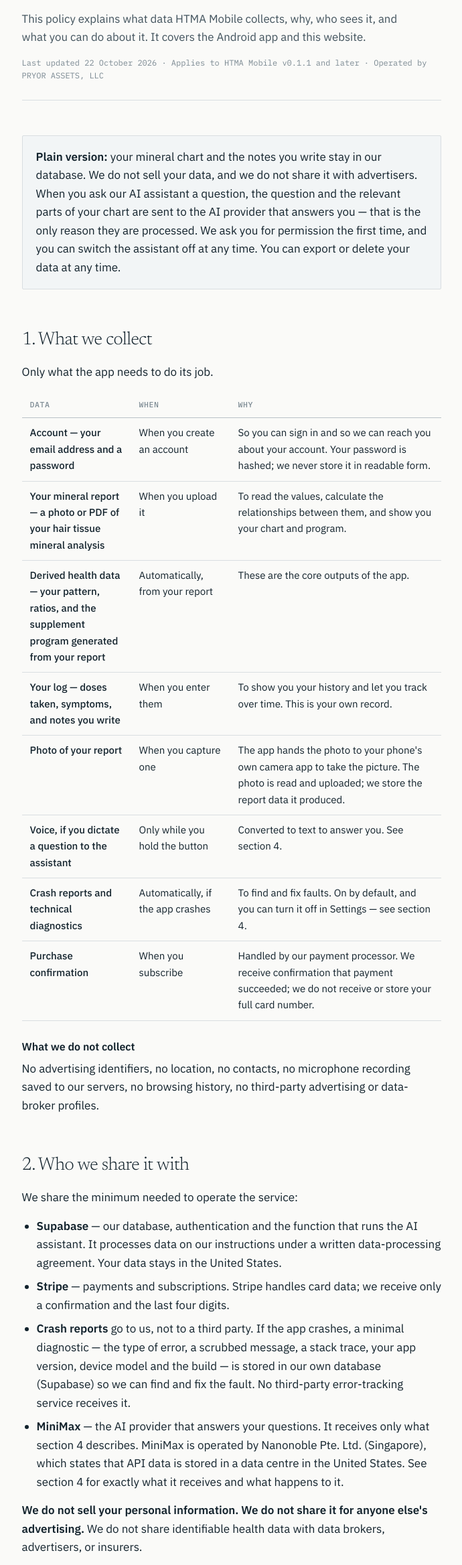
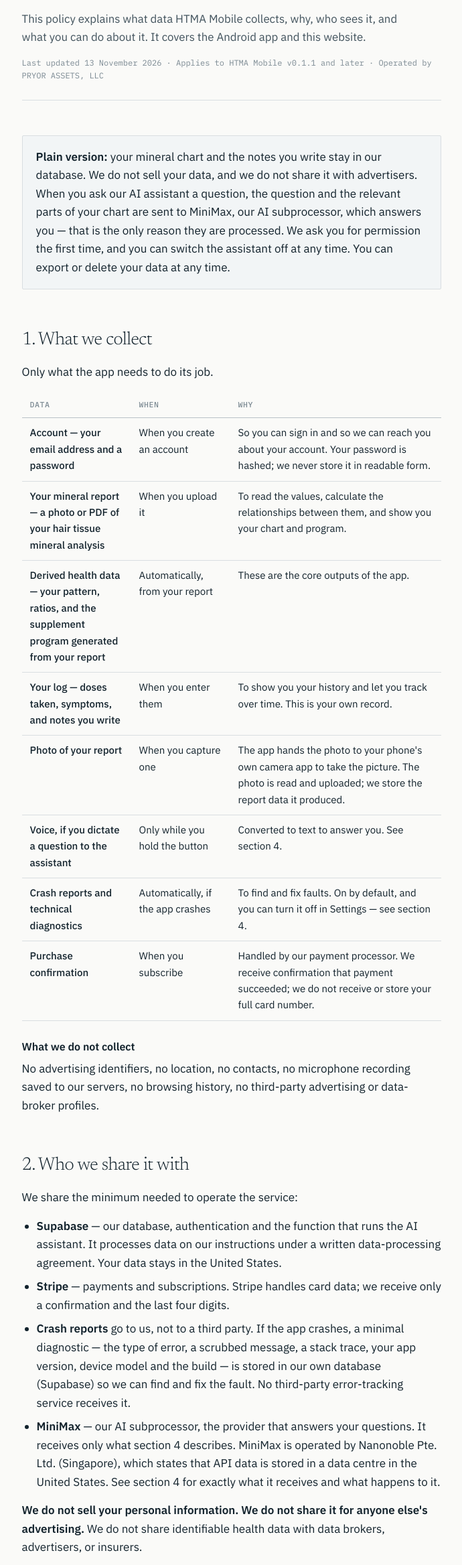
Before and after one commit to lucasmcducas/htma_mobile_site, a plain HTML site: page privacy/index.html in a window 1280 px wide. Shown: the part 217-2553 px from the top of the page at 67% size, without its empty margins (294-984 px from the left). Drawn offline with Linux system fonts and the light colour scheme.

Commit message:
docs(privacy): name MiniMax as our AI subprocessor
Apple's Guideline 5.1.2(i) asks an app to disclose clearly where personal
data goes, including to third-party AI. "The AI provider" says who does
the work; it does not say what the relationship is. Under our privacy
notice MiniMax is a subprocessor - a third party that processes personal
data on our instructions - and that is what this now says.

Three places, because they are three different jobs:

  - the plain-version summary now names MiniMax, so the reader who only
    reads the first paragraph still learns who receives their chart;
  - the "Who we share it with" list calls MiniMax our AI subprocessor,
    which is the term the rest of the notice uses;
  - the list of what is NOT sent names MiniMax rather than a generic
    provider, so the exclusion is specific.

The app's own consent sheet already names MiniMax and says it "processes
it on our instructions", which is the subprocessor relationship in plain
language for the person giving consent. That wording is unchanged: a
consent sheet is not the place for legal taxonomy, and changing it would
mean regenerating the English and Spanish localisations for no gain.

Last-updated date moved to 13 November 2026.

```diff
--- a/privacy/index.html
+++ b/privacy/index.html
@@ -119,14 +119,15 @@ footer.site a{color:var(--ink-soft)}
 sees it, and what you can do about it. It covers the Android app and this
 website.</p>
 
-<p class="meta">Last updated 22 October 2026 · Applies to HTMA Mobile v0.1.1 and
+<p class="meta">Last updated 13 November 2026 · Applies to HTMA Mobile v0.1.1 and
 later · Operated by PRYOR ASSETS, LLC</p>
 
 <div class="callout">
 <p><strong>Plain version:</strong> your mineral chart and the notes you write
 stay in our database. We do not sell your data, and we do not share it with
 advertisers. When you ask our AI assistant a question, the question and the
-relevant parts of your chart are sent to the AI provider that answers you —
+relevant parts of your chart are sent to MiniMax, our AI subprocessor,
+which answers you —
 that is the only reason they are processed. We ask you for permission the
 first time, and you can switch the assistant off at any time. You can export
 or delete your data at any time.</p>
@@ -205,8 +206,8 @@ advertising or data-broker profiles.</p>
   stack trace, your app version, device model and the build — is stored in our
   own database (Supabase) so we can find and fix the fault. No third-party
   error-tracking service receives it.</li>
-  <li><strong>MiniMax</strong> — the AI provider that answers your questions.
-  It receives only what section 4 describes. MiniMax is operated by
+  <li><strong>MiniMax</strong> — our AI subprocessor, the provider that answers
+  your questions. It receives only what section 4 describes. MiniMax is operated by
   Nanonoble Pte. Ltd. (Singapore), which states that API data is stored in a
   data centre in the United States. See section 4 for exactly what it
   receives and what happens to it.</li>
@@ -238,7 +239,7 @@ relevant parts of your chart are sent to our own server, which passes them to
 <p>Your name, your age, your sex, and your mineral values and the patterns
 computed from them — enough for the assistant to interpret your chart. Your
 notes, your symptom log, your doses and your uploaded report photo or PDF are
-<b>not</b> sent to the AI provider. If you dictate a question, only the text
+<b>not</b> sent to MiniMax. If you dictate a question, only the text
 is sent, not audio.</p>
 
 <h3>Your permission</h3>
```
